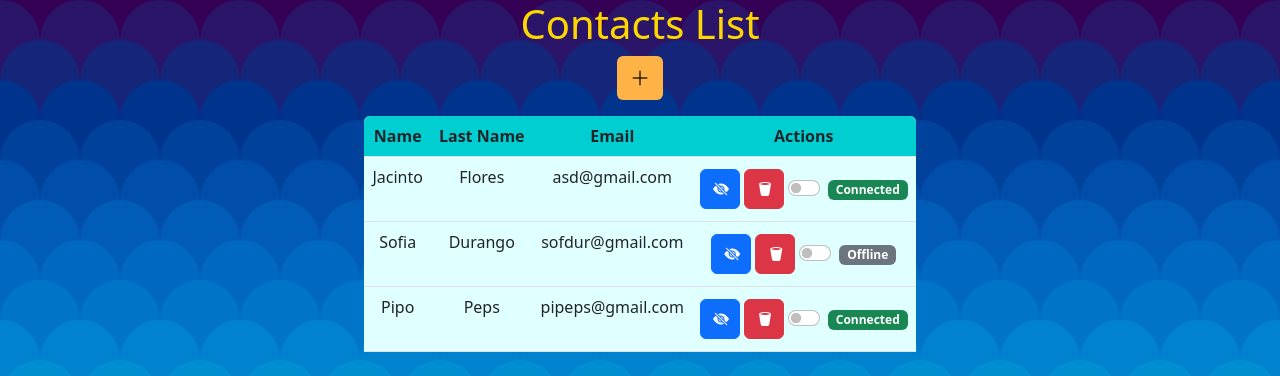
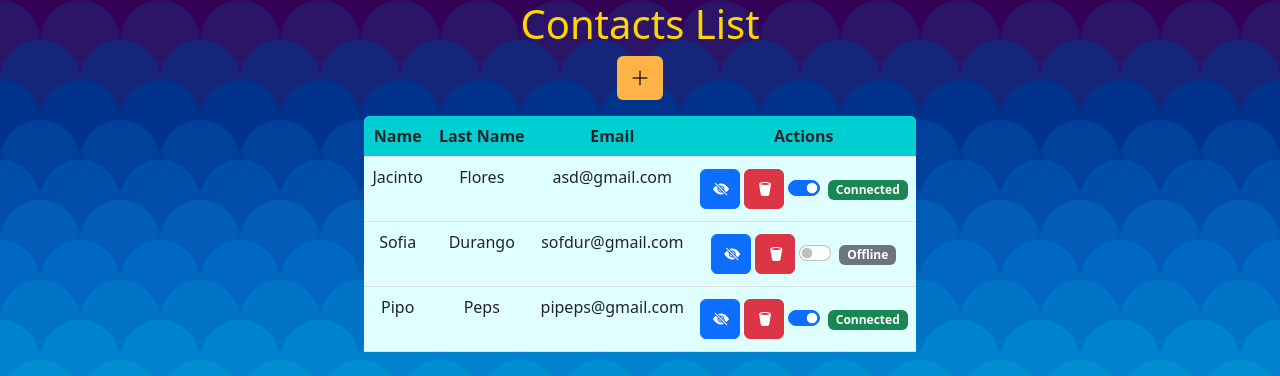
Before and after one commit to betoayza/contacts-list, a React (Vite) app: page / in a window 1280 px wide. Shown: the top 376 px of the page. Built offline with nearby package versions, Linux system fonts and the light colour scheme.

Commit message:
UI/UX updated

```diff
--- a/src/components/Contact.jsx
+++ b/src/components/Contact.jsx
@@ -47,6 +47,7 @@ export const Contact = ({
               role="switch"
               id="flexSwitchCheckChecked"
               onChange={() => handleChangeContactState(contact.id)}
+              checked={contact.isConnected ? true : false}
             />
             <label
               className="form-check-label"
```
